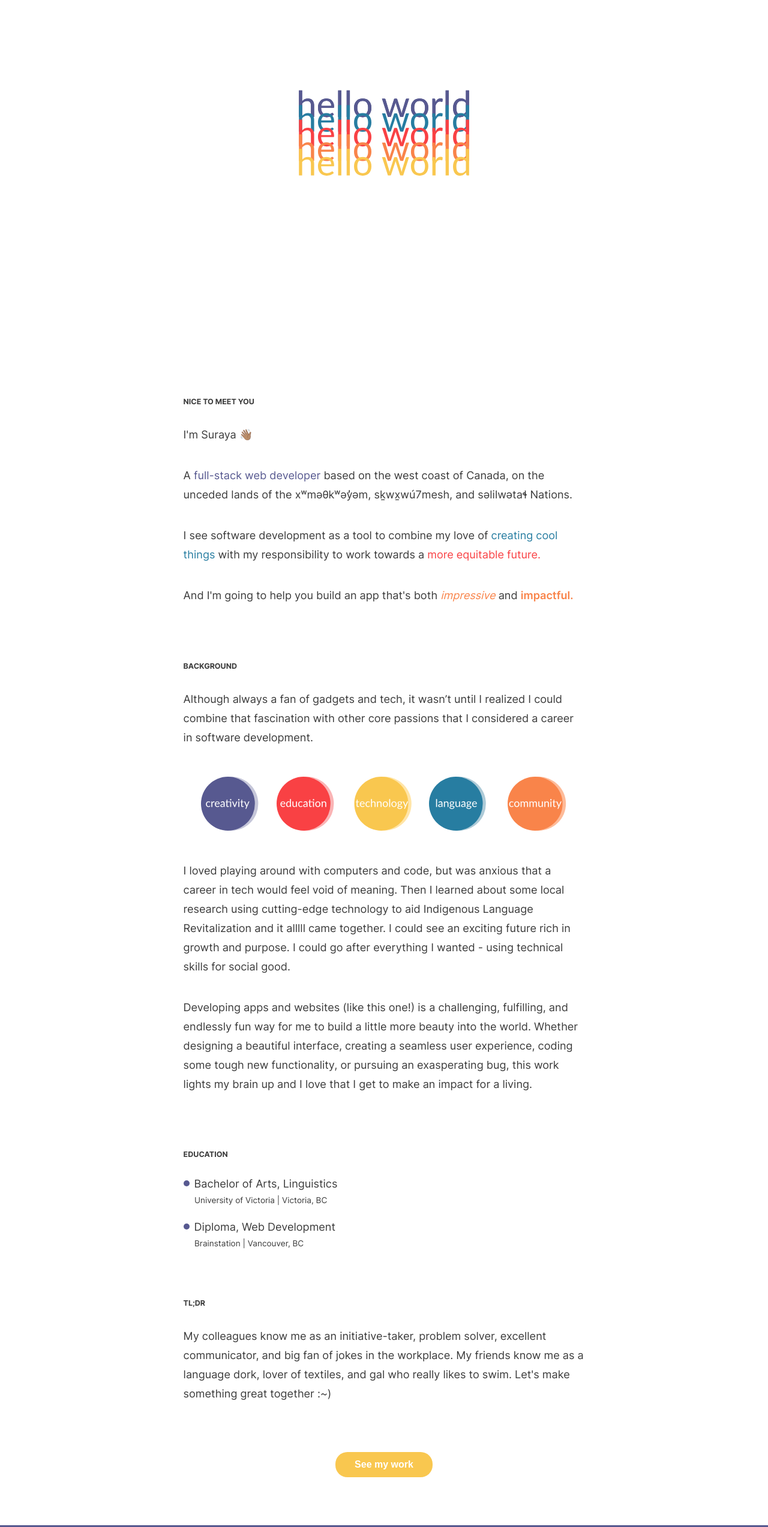
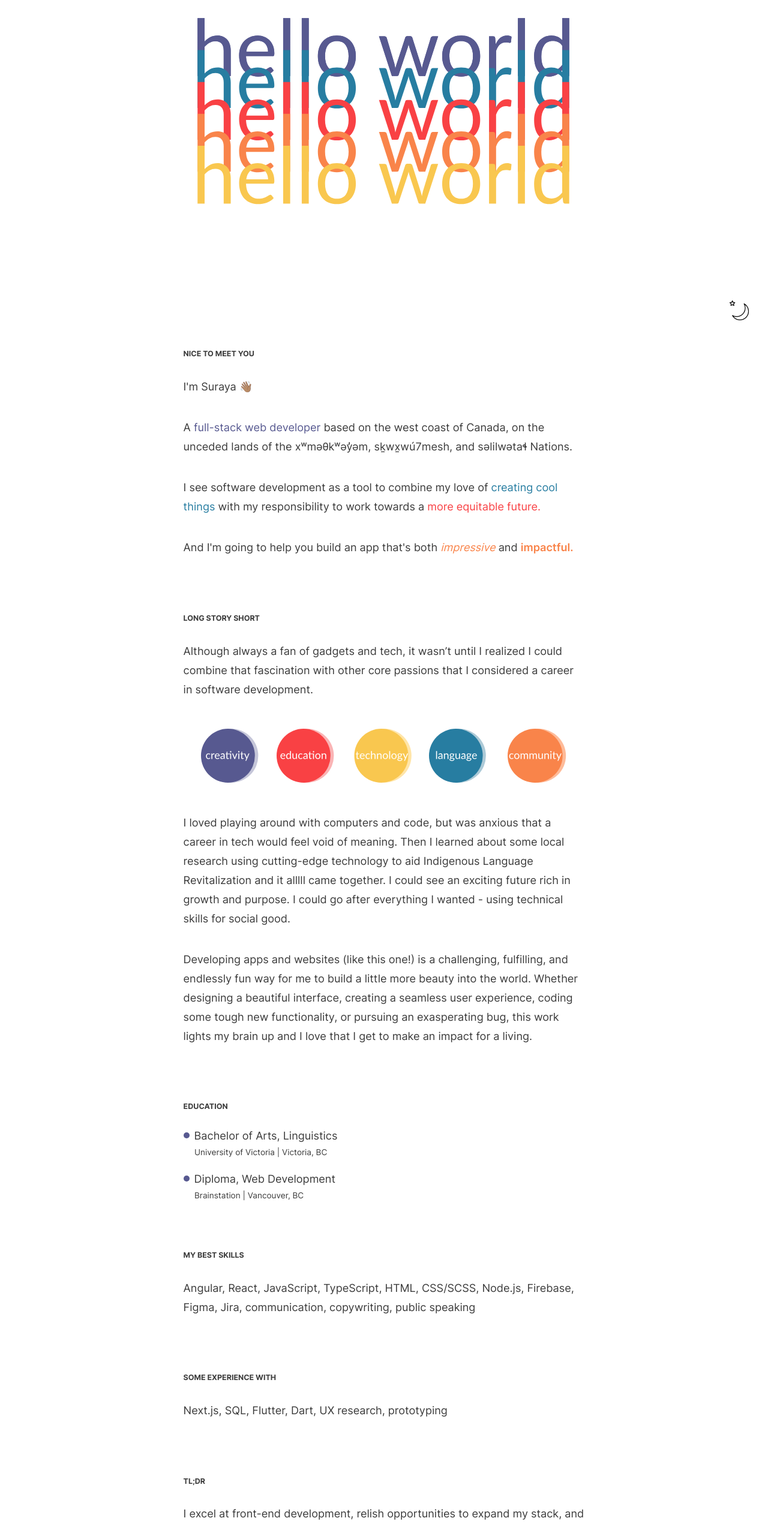
Before and after one commit to surayaclemens/portfolio, a React (Create React App) app: page / in a window 1280 px wide. Shown: the part 234-2780 px from the top of the page at 60% size. Built offline with nearby package versions, Linux system fonts and the light colour scheme.

Commit message:
modified styles for mobile and desktop, added some copy to main page, adjusted some sizing and color bugs

```diff
--- a/src/App.scss
+++ b/src/App.scss
@@ -16,13 +16,12 @@
     display: flex;
     justify-content: flex-end;
     align-items: flex-start;
-    position: absolute;
-    top: .8rem;
-    right: .35rem;
+    position: sticky;
+    bottom: 4rem;
     z-index: 3;
+    // border: 1px solid red;
     @include desktop {
-        top: 1.2rem;
-        right: .5rem;
+        bottom: 2rem;
     }
 }
 
@@ -31,6 +30,10 @@
     display: block;
     width: 1.5rem;
     margin: 0 1rem;
+    @include desktop{
+        width: 2rem;
+        margin: 0 2rem;
+    }
     &--hidden{
         display: none;
     }
--- a/src/Components/Footer/Footer.scss
+++ b/src/Components/Footer/Footer.scss
@@ -8,7 +8,9 @@
     flex-direction: column;
     align-items: center;
     justify-content: center;
-    background-color: $indigo;
+    color: black;
+    border-top: 3px solid $indigo;
+    padding-top: 1rem;
     margin: 0;
     &__row{
         display: flex;
@@ -21,7 +23,7 @@
     }
     }
     &__text{
-        color: white;
+        // color: white;
         font-size: .85rem;
         margin: 0;
         &--mini{
--- a/src/Components/Nav/TopNav.scss
+++ b/src/Components/Nav/TopNav.scss
@@ -4,14 +4,21 @@
 @use '../../Styles/Partials/animations' as *;
 
 .top-nav{
+    // border: 1px solid red;
+
+    @include desktop{
+        display: flex;
+        justify-content: flex-end;
+
+    }
 
     &__row{
         display: flex;
         justify-content: space-evenly;
         align-items: center;
-        width: 90%;
+        // border: 1px solid purple;
         @include desktop {
-            width: 100%;
+            width: 26%;
         }
     }
 
--- a/src/Pages/CedulifyPage/CedulifyPage.scss
+++ b/src/Pages/CedulifyPage/CedulifyPage.scss
@@ -60,6 +60,6 @@
     }
 }
 
-a {
-    color: $orange;
-}
+// a {
+//     color: $orange;
+// }
--- a/src/Pages/HomePage/HomePage.js
+++ b/src/Pages/HomePage/HomePage.js
@@ -62,7 +62,7 @@ function HomePage (isDarkMode) {
 
                 {/* BACKGROUND */}
                 <section className='home__section'>
-                    <h3 className='home__subheader'>Background</h3>
+                    <h3 className='home__subheader'>Long story short</h3>
                     <p className='home__body'>Although always a fan of gadgets and tech, it wasn’t until I realized I could combine that fascination with other core passions that I considered a career in software development.</p>
                     <div className='value-row'>
                       <img src={creativityBall} className='value-row__ball'/>
@@ -90,11 +90,24 @@ function HomePage (isDarkMode) {
                     <p className='home__body home__body--small'>Brainstation | Vancouver, BC</p>
                 </section>
 
+                {/* SKILLS */}
+                <section className='home__section'>
+                    <h3 className='home__subheader'>MY BEST SKILLS</h3>
+                      <p className='home__body home__body'>Angular, React, JavaScript, TypeScript, HTML, CSS/SCSS, Node.js, Firebase, Figma, Jira, communication, copywriting, public speaking</p>
+                </section>
+
+                {/* LEARNING */}
+                <section className='home__section'>
+                    <h3 className='home__subheader'>SOME EXPERIENCE WITH</h3>
+                      <p className='home__body home__body'>Next.js, SQL, Flutter, Dart, UX research, prototyping</p>
+                </section>
+
+
                 {/* TLDR */}
                 <section className='home__section'>
                     <h3 className='home__subheader'>TL;DR</h3>
                     <p className='home__body'>
-                    My colleagues know me as an initiative-taker, problem solver, excellent communicator, and big fan of jokes in the workplace. My friends know me as a language dork, lover of textiles, and gal who really likes to swim. Let's make something great together :~)</p>
+                    I excel at front-end development, relish opportunities to expand my stack, and thrive in environments that are value-driven. My colleagues know me as an initiative-taker, problem solver, excellent communicator, and big fan of jokes in the workplace. My friends know me as a language dork, lover of textiles, and gal who really likes to swim. Let's make something great together :~)</p>
                 </section>
                 <section className='home__section'>
                   <button className='home-button'>See my work</button>
--- a/src/Pages/HomePage/HomePage.scss
+++ b/src/Pages/HomePage/HomePage.scss
@@ -17,11 +17,15 @@
         flex-direction: column;
         align-items: center;
         justify-content: center;
-        height: 100vh;
+        height: 90vh;
     }
 
     &__hero{
         animation: blink 2.5s ease-in forwards;
+        width: 85%;
+        @include desktop{
+            width: 50%;
+        }
     }
 
     &__main-content{
@@ -91,10 +95,14 @@
     display: flex;
     justify-content: space-evenly;
     width: 100%;
+    margin: 1rem 0;
+    @include desktop{
     margin: 2rem 0;
 
+    }
+
     &__ball{
-        height: 50px;
+        height: 58px;
         // border: 1px solid blue;
         @include desktop {
             height: 90px;
@@ -118,11 +126,11 @@
 
 .home-button{
     background-color: $yellow;
-    padding: .75rem 2rem;
+    padding: 1rem 3rem;
     margin: 0 2rem;
     color: white;
     font-weight: 600;
-    font-size: 1rem;
+    font-size: 1.25rem;
     border-radius: 20px;
     border: none;
     cursor: pointer;
--- a/src/Styles/global.scss
+++ b/src/Styles/global.scss
@@ -43,9 +43,9 @@ html {
   a {
     text-decoration: none;
     cursor: pointer;
-    // &:visited{
-    // color: rgb(60, 60, 60);
-    // }
+    &:visited{
+    color: rgb(60, 60, 60);
+    }
   }
 
 
```
Also changed, not shown: src/Pages/SewingPage/SewingPage.js (deleted, +0 -39 lines), src/Pages/SewingPage/SewingPage.scss (deleted, +0 -47 lines).
